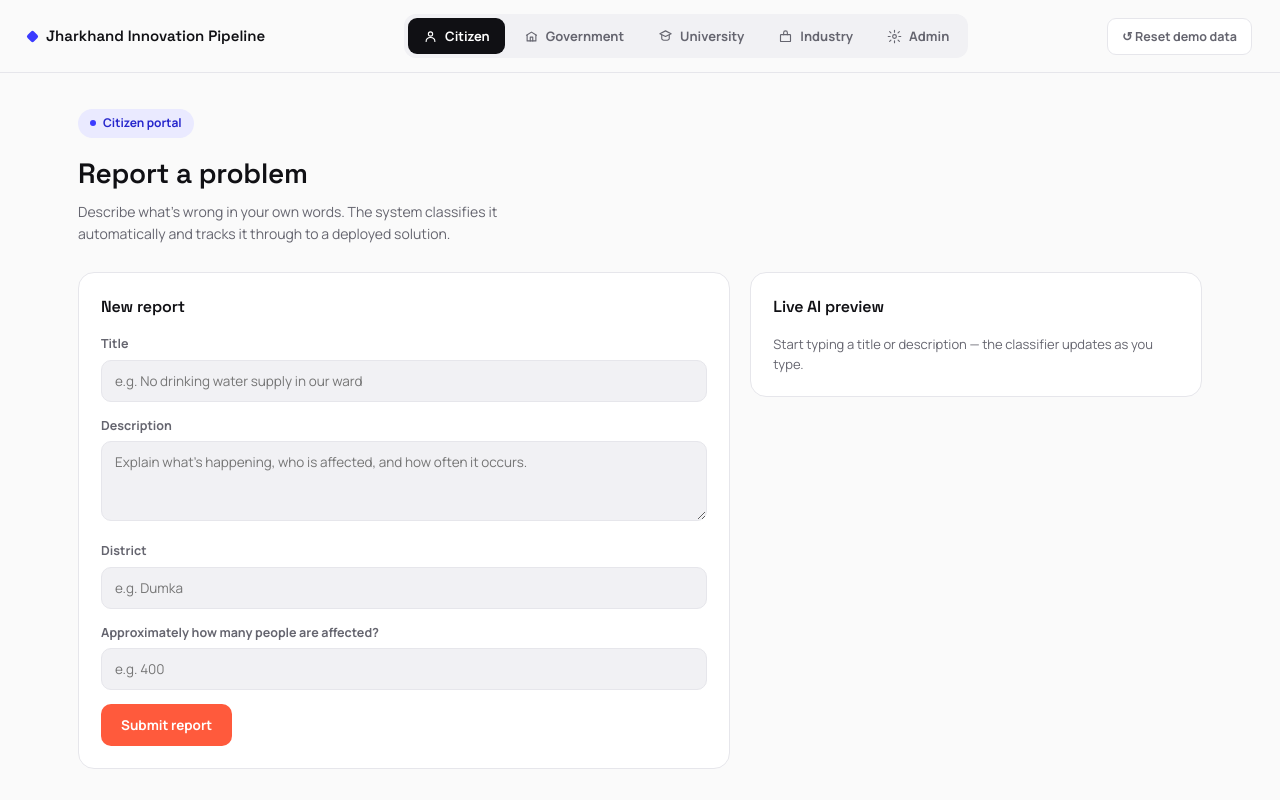
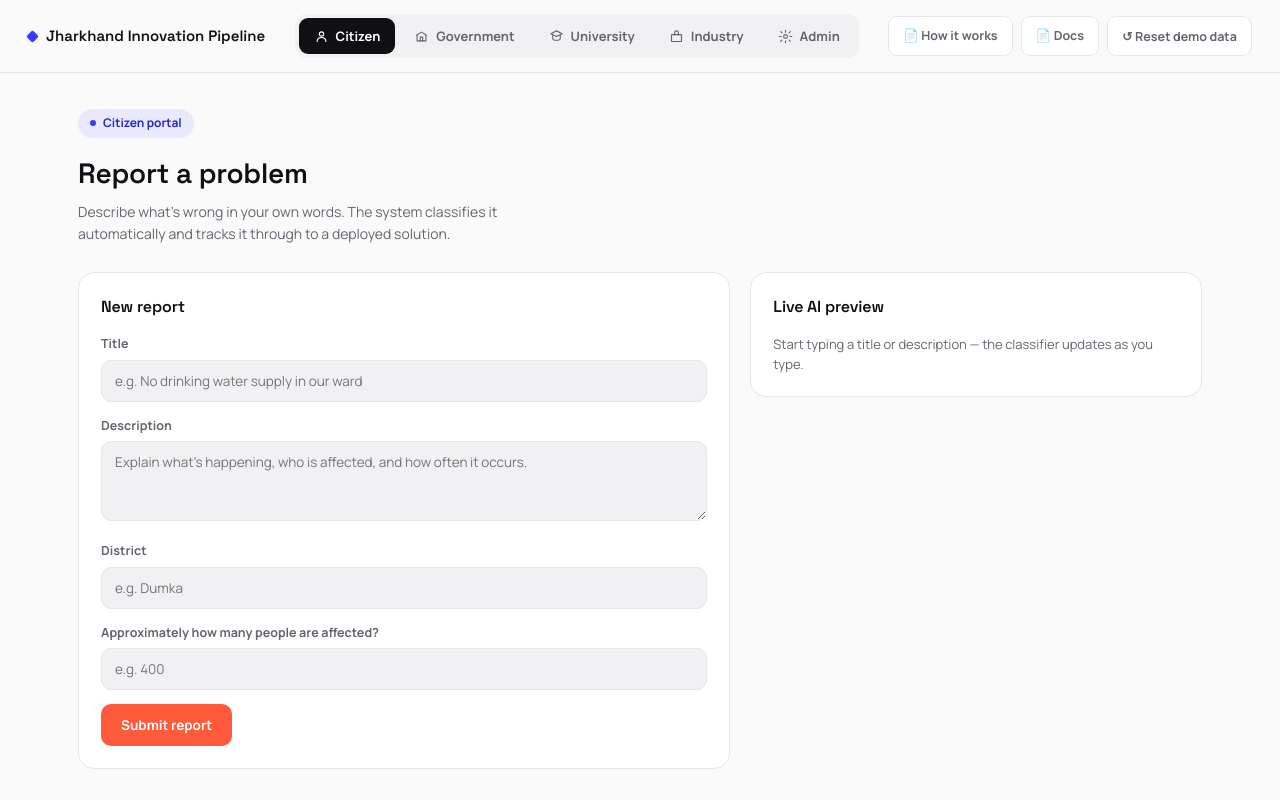
Before and after one commit to rakshitdogra/demo, a plain HTML site: page index.html in a window 1280 px wide. Shown: the top 800 px of the page. Drawn offline with Linux system fonts and the light colour scheme.

Commit message:
Update index.html

```diff
--- a/index.html
+++ b/index.html
@@ -159,7 +159,11 @@
 <div class="topbar">
   <div class="brand"><span class="dot"></span>Jharkhand Innovation Pipeline</div>
   <div class="roletabs" id="roleTabs"></div>
-  <button class="reset-btn" onclick="resetDemo()">↺ Reset demo data</button>
+  <div style="display:flex; gap:8px;">
+    <a class="reset-btn" href="working.html" target="_blank" rel="noopener" style="text-decoration:none; display:inline-flex; align-items:center; gap:6px;">📄 How it works</a>
+    <a class="reset-btn" href="docs.html" target="_blank" rel="noopener" style="text-decoration:none; display:inline-flex; align-items:center; gap:6px;">📄 Docs</a>
+    <button class="reset-btn" onclick="resetDemo()">↺ Reset demo data</button>
+  </div>
 </div>
 
 <main>
@@ -168,8 +172,6 @@
   <div id="uniView" class="view"></div>
   <div id="industryView" class="view"></div>
   <div id="adminView" class="view"></div>
-  <div class="view"><a href="blueprint.html">docs</a></div>
-
 </main>
 
 <div class="toast" id="toast"><span class="tdot2"></span><span id="toastMsg"></span></div>
```
